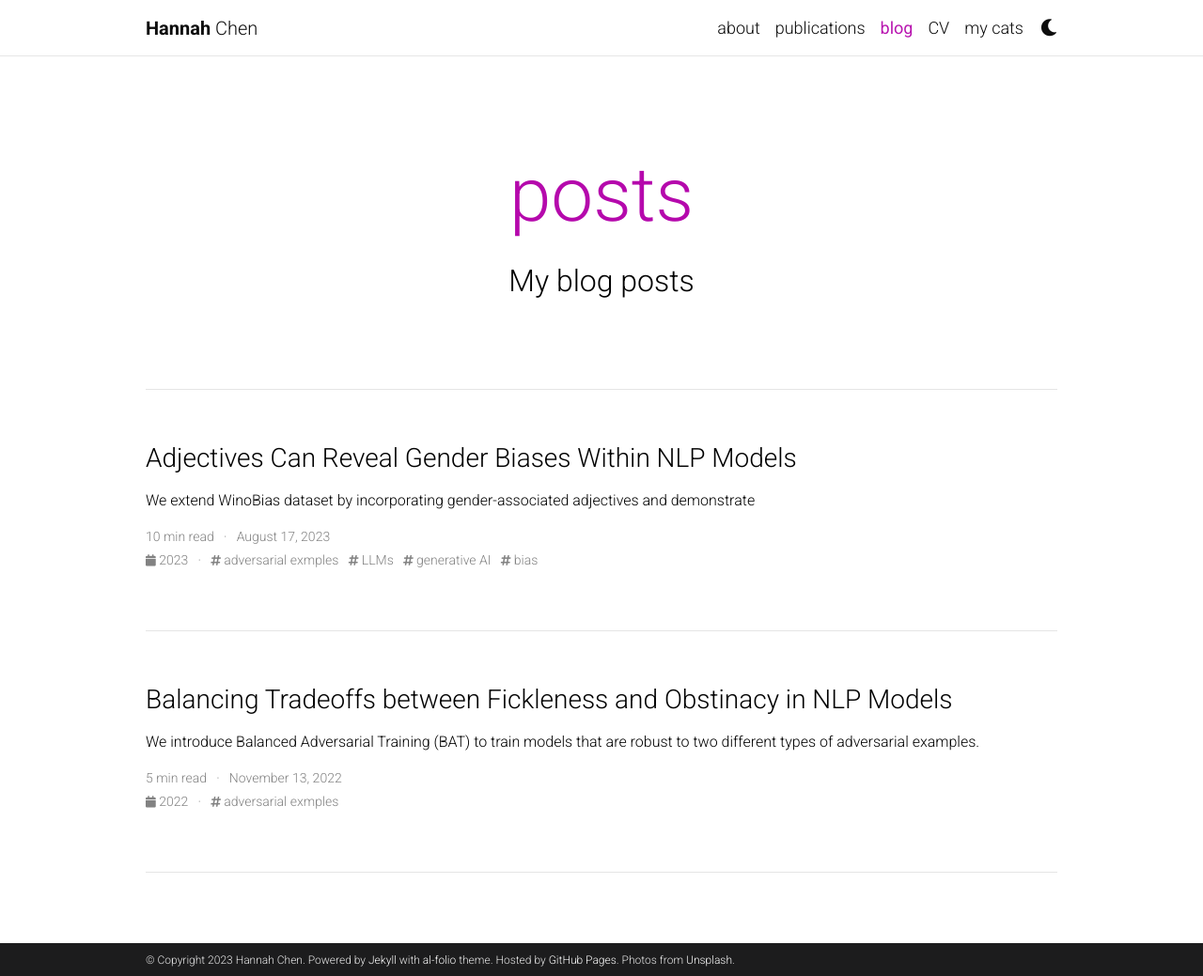
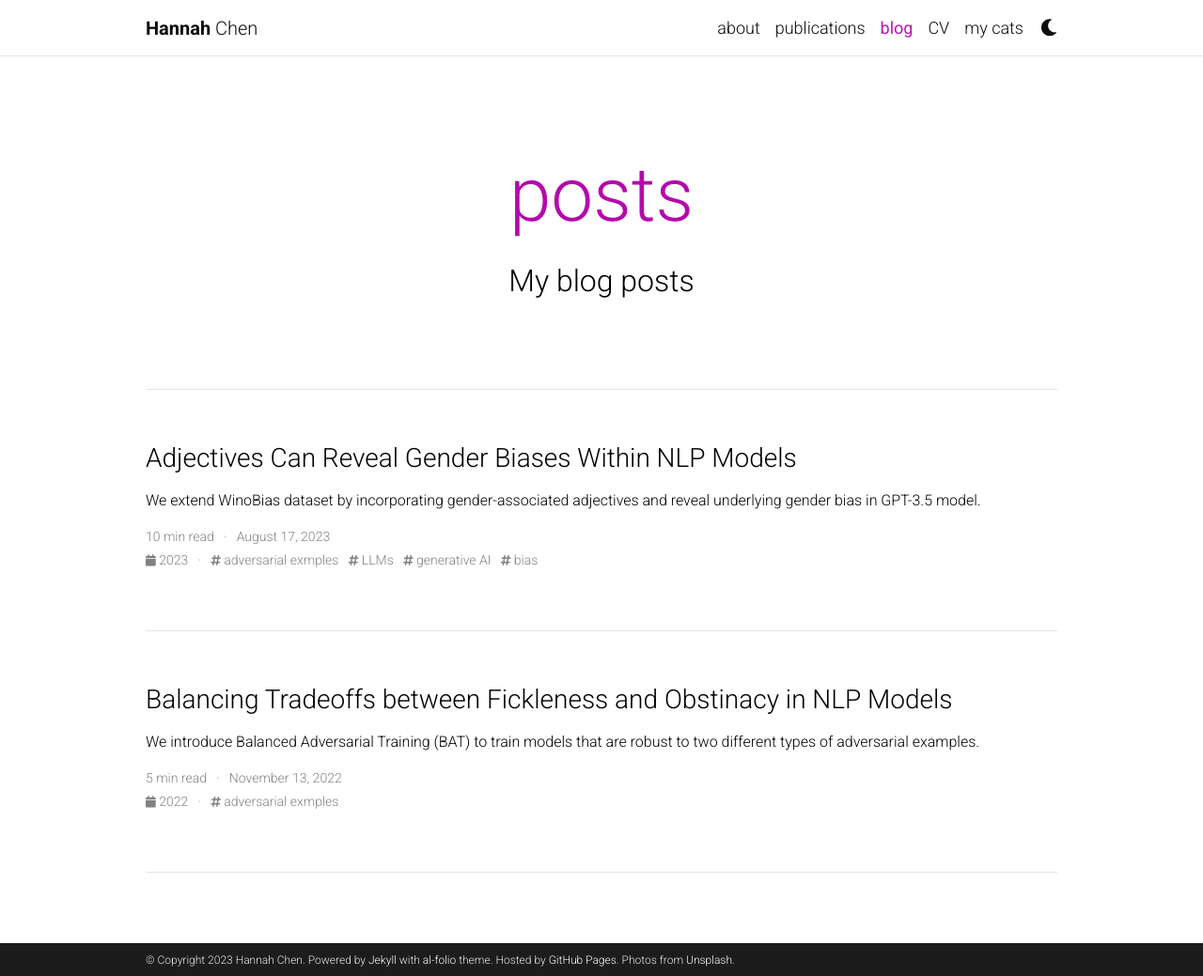
Before and after one commit to hannahxchen/hannahxchen.github.io, a Jekyll site: the page built from blog/index.html, in a window 1280 px wide and 1039 px high. Shown: the whole window at 94% size. Built offline with Jekyll 4.4.1, drawn with Linux system fonts in a browser that asks for light colours; the list of posts is cut into pages by our own code; comment, search, counter and statistics services are not loaded; a style sheet for code colours, icons or effects is not loaded.

Commit message:
update post description

```diff
--- a/_posts/2023-08-17-adjectives.md
+++ b/_posts/2023-08-17-adjectives.md
@@ -3,7 +3,7 @@ layout: post
 title: Adjectives Can Reveal Gender Biases Within NLP Models
 date: 2023-08-17
 tags: ["adversarial exmples", "LLMs", "generative AI", "bias"]
-description: We extend WinoBias dataset by incorporating gender-associated adjectives and demonstrate
+description: We extend WinoBias dataset by incorporating gender-associated adjectives and reveal underlying gender bias in GPT-3.5 model.
 ---
 
 Post by **Jason Briegel** and [**Hannah Chen**](https://hannahxchen.github.io/). ([Cross-post on Security Research Group at UVA](https://uvasrg.github.io/adjectives-can-reveal-gender-biases-within-nlp-models/))
```
